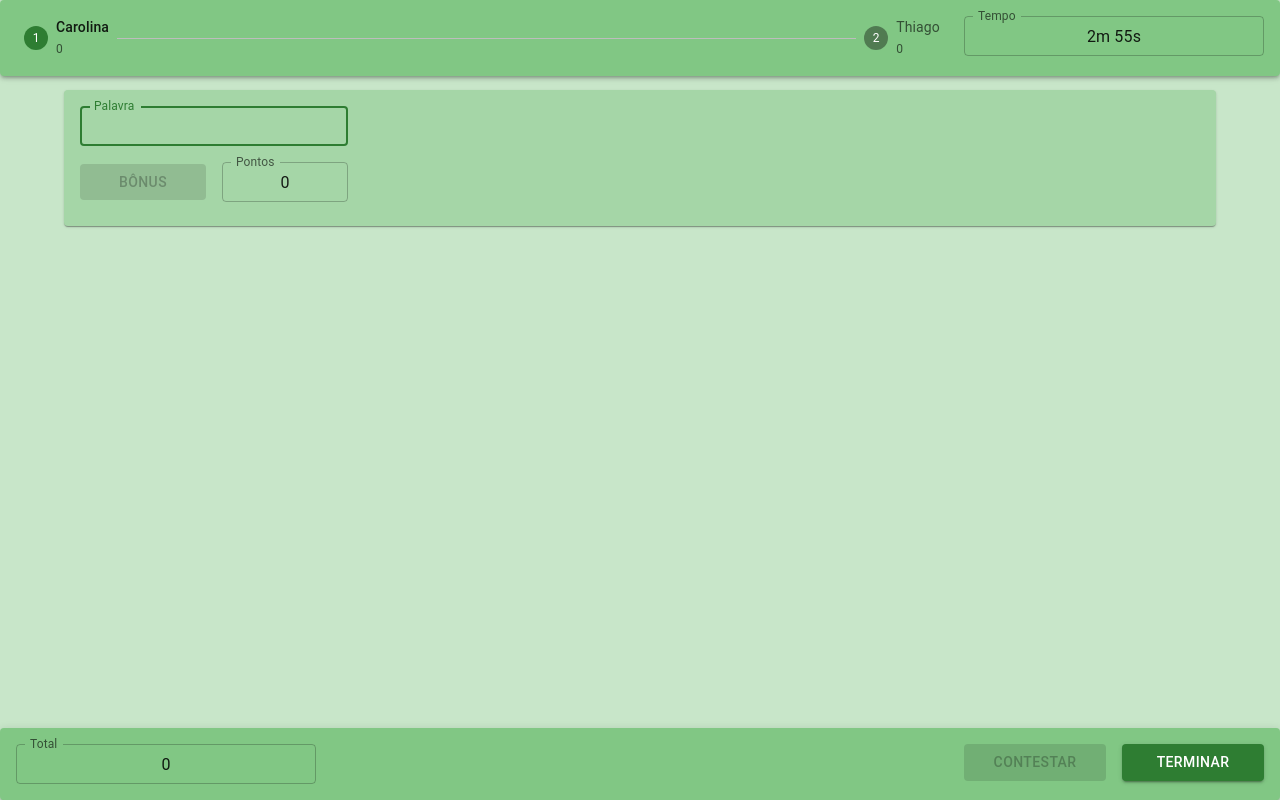
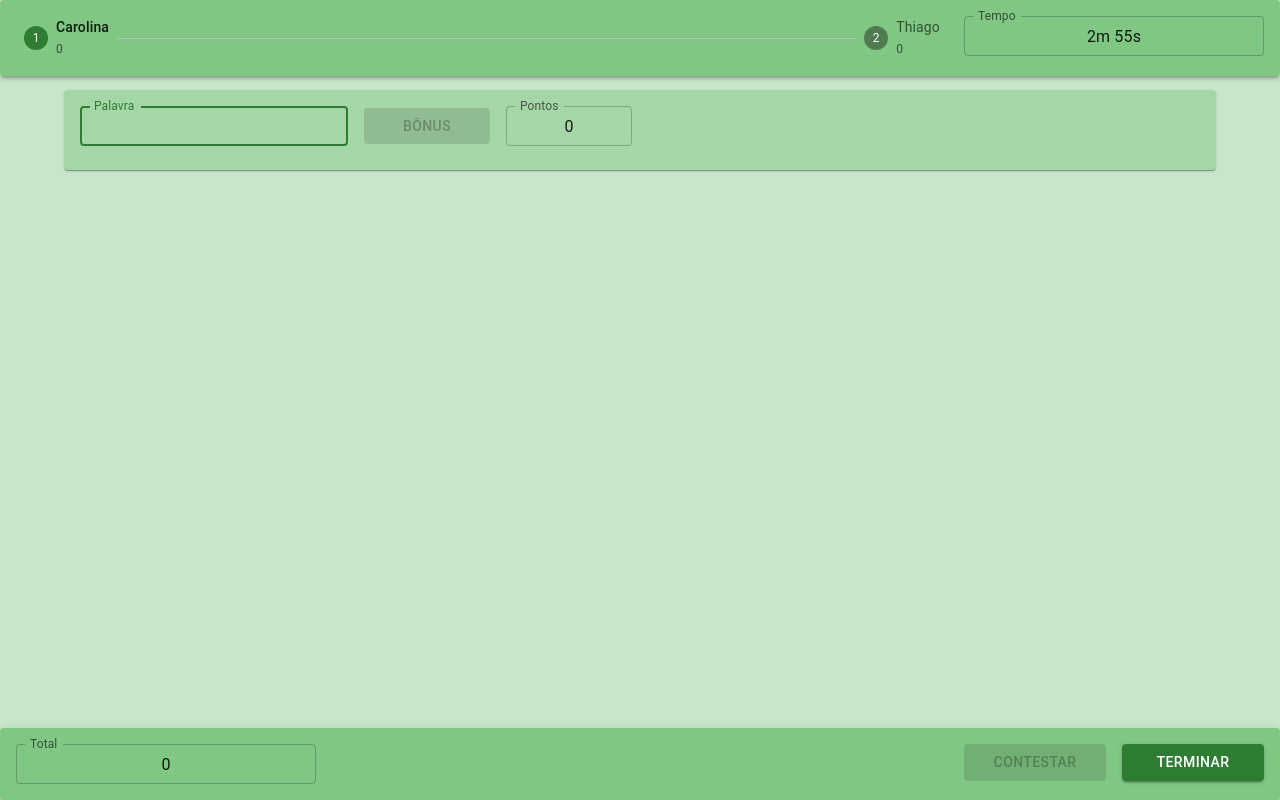
Before and after one commit to zanlucathiago/scrabble, a React (Create React App) app: page / in a window 1280 px wide. Built offline with nearby package versions, Linux system fonts and the light colour scheme.

Commit message:
fix: word always in a new line

```diff
--- a/src/components/Column.jsx
+++ b/src/components/Column.jsx
@@ -38,10 +38,10 @@ export default function Column ({
 
   return (
     <Grid container spacing={2}>
-      <Grid item style={{ width: '100%' }}>
+      <Grid item style={{ width: '100%' }} sm={6}>
         <WordInput autoFocus={autoFocus} onBlur={handleBlur} />
       </Grid>
-      <Grid item style={{ width: '100%' }}>
+      <Grid item style={{ width: '100%' }} sm={6}>
         <Grid container spacing={2} justifyContent='space-between'>
           <Grid item xs={6} style={{ width: '100%' }}>
             <Stack
--- a/src/components/Word.jsx
+++ b/src/components/Word.jsx
@@ -52,7 +52,7 @@ export default function Word ({ autoFocus, onBlur }) {
     <Card style={{ backgroundColor: '#a5d6a7' }}>
       <CardContent>
         <Grid container spacing={2}>
-          <Grid item xs={12} sm={6} md={4} lg={3}>
+          <Grid item xs={12} sm={12} md={8} lg={6}>
             <Column
               autoFocus={autoFocus}
               handleBlur={handleBlur}
@@ -60,8 +60,9 @@ export default function Word ({ autoFocus, onBlur }) {
               sum={sum}
             />
           </Grid>
+          <Grid item md={4} lg={6} style={{ padding: 0 }} />
           {word && (
-            <Grid item xs={12} sm={6} md={8} lg={9}>
+            <Grid item xs={12} sm={12} md={12} lg={9}>
               <Stack
                 alignItems='stretch'
                 justifyContent='space-around'
```
